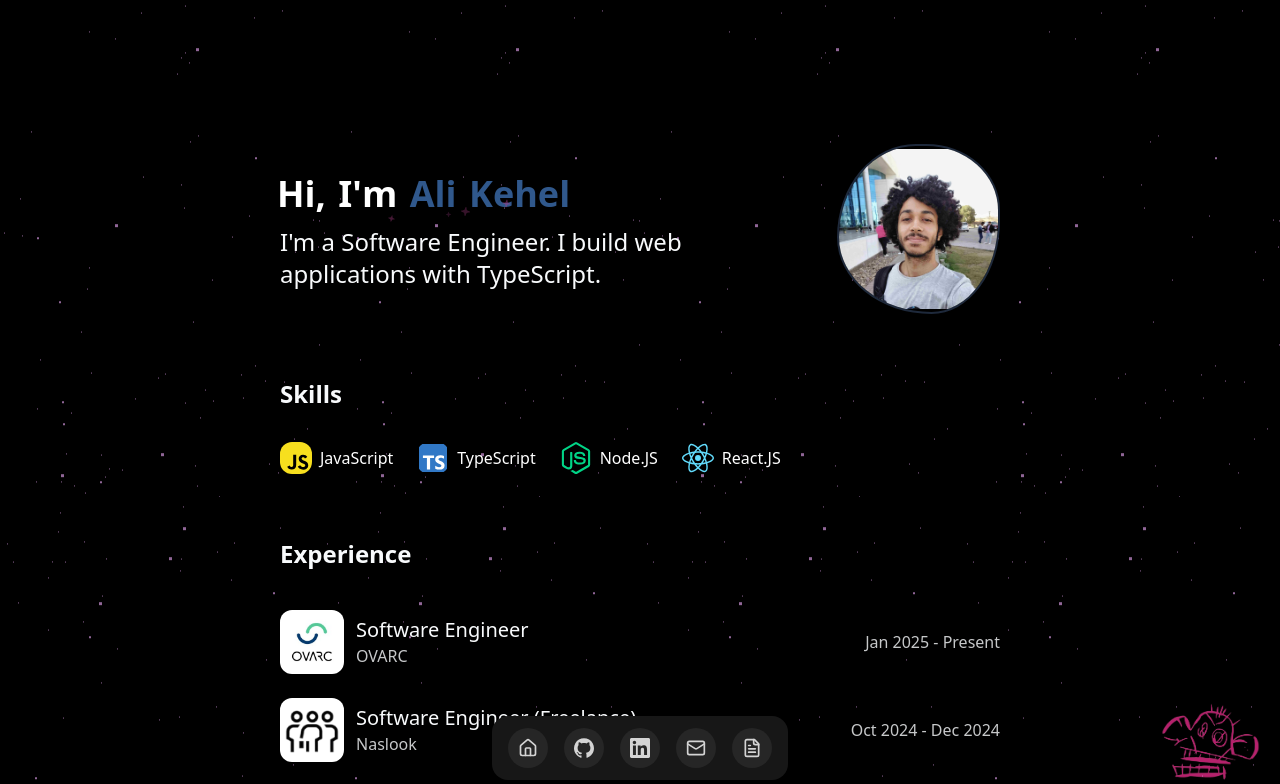
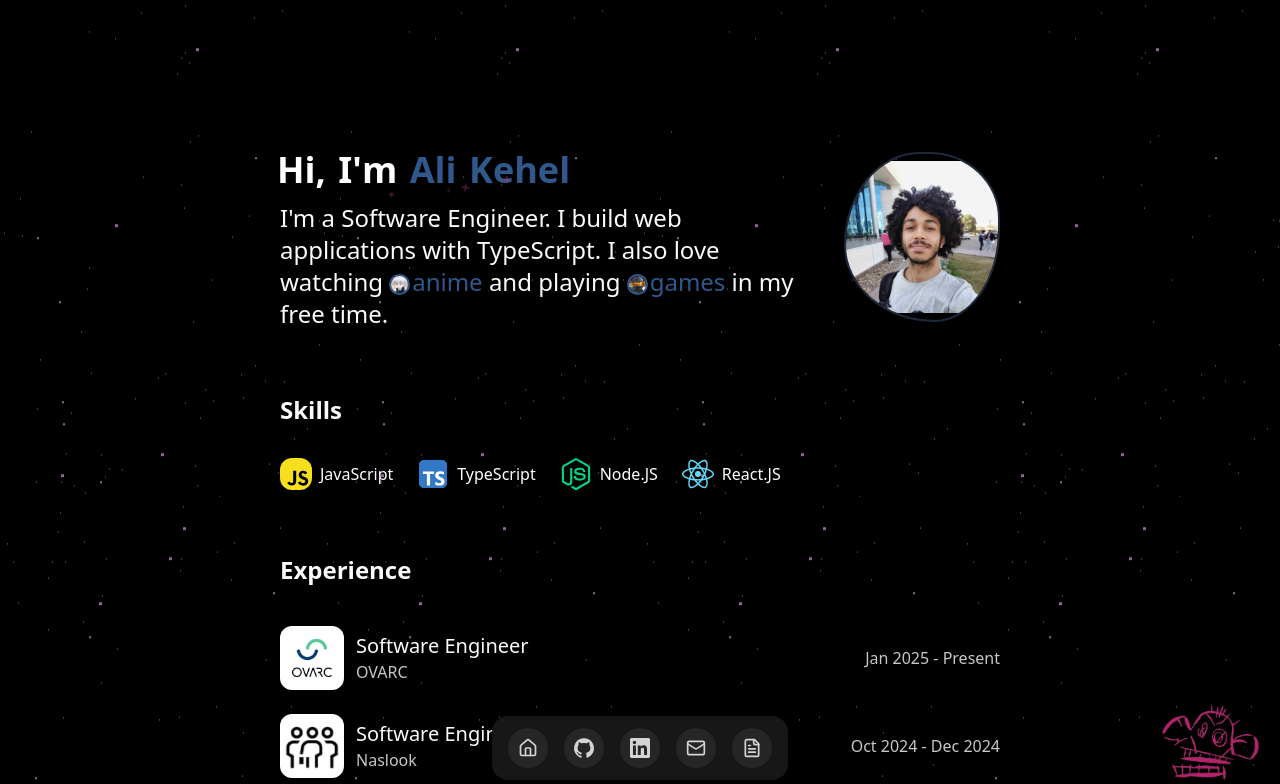
Before and after one commit to alikehel/alikehel.dev, a Next.js app: page / in a window 1280 px wide. Shown: the top 784 px of the page. Built offline with nearby package versions, Linux system fonts and the light colour scheme.

Commit message:
feat: add images for hobbies in resume description

```diff
--- a/src/data/resume.tsx
+++ b/src/data/resume.tsx
@@ -1,3 +1,5 @@
+import Image from "next/image";
+
 import { Icons } from "@/components/icons";
 
 export const resume = {
@@ -7,7 +9,35 @@ export const resume = {
     url: "https://www.alikehel.dev/",
     location: "Egypt",
     locationLink: "https://www.google.com/maps/place",
-    description: "I'm a Software Engineer. I build web applications with TypeScript.",
+    description: [
+        "I'm a Software Engineer. I build web applications with TypeScript. I also love watching ",
+        <Image
+            key={"killua"}
+            className="mr-0.5 inline-block max-h-[1.3rem] max-w-[1.3rem] rounded-full border-2 border-[#30588C] bg-white"
+            src={"/other/hxh.jpg"}
+            alt={"Killua Zoldyck"}
+            width={140}
+            height={140}
+            priority
+        />,
+        <span key={"anime"} className="text-[#30588C]">
+            anime
+        </span>,
+        " and playing ",
+        <Image
+            key={"killua"}
+            className="mr-0.5 inline-block max-h-[1.3rem] max-w-[1.3rem] rounded-full border-2 border-[#30588C] bg-white"
+            src={"/other/r6s.jpg"}
+            alt={"Killua Zoldyck"}
+            width={140}
+            height={140}
+            priority
+        />,
+        <span key={"anime"} className="text-[#30588C]">
+            games
+        </span>,
+        " in my free time.",
+    ],
     avatarUrl: "/me.jpg",
     skills: [
         {
```
Also changed, not shown: public/other/hxh.jpg (added), public/other/r6s.jpg (added).
